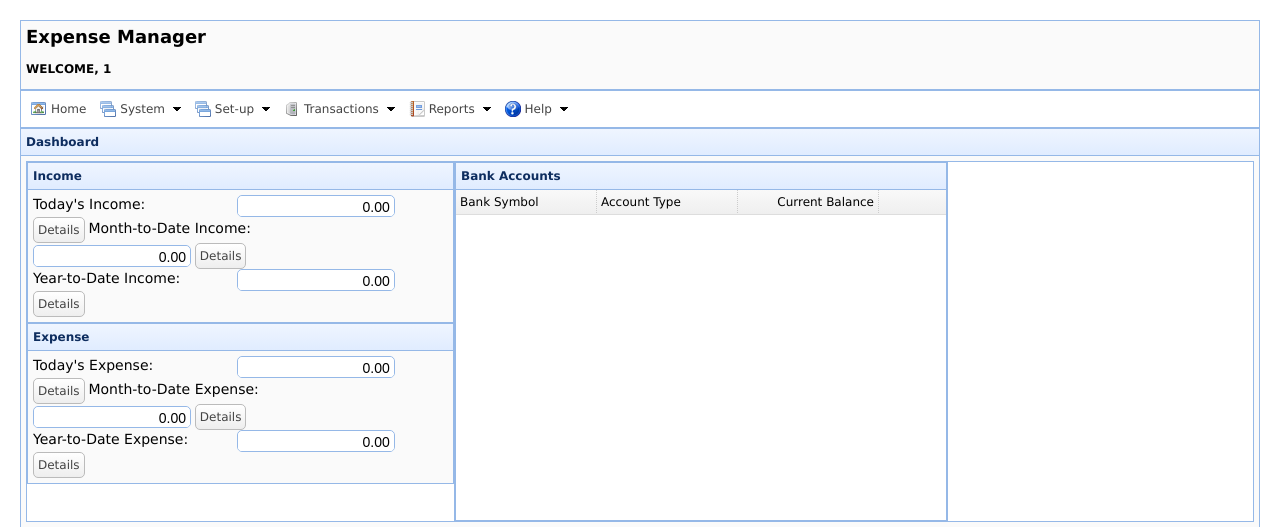
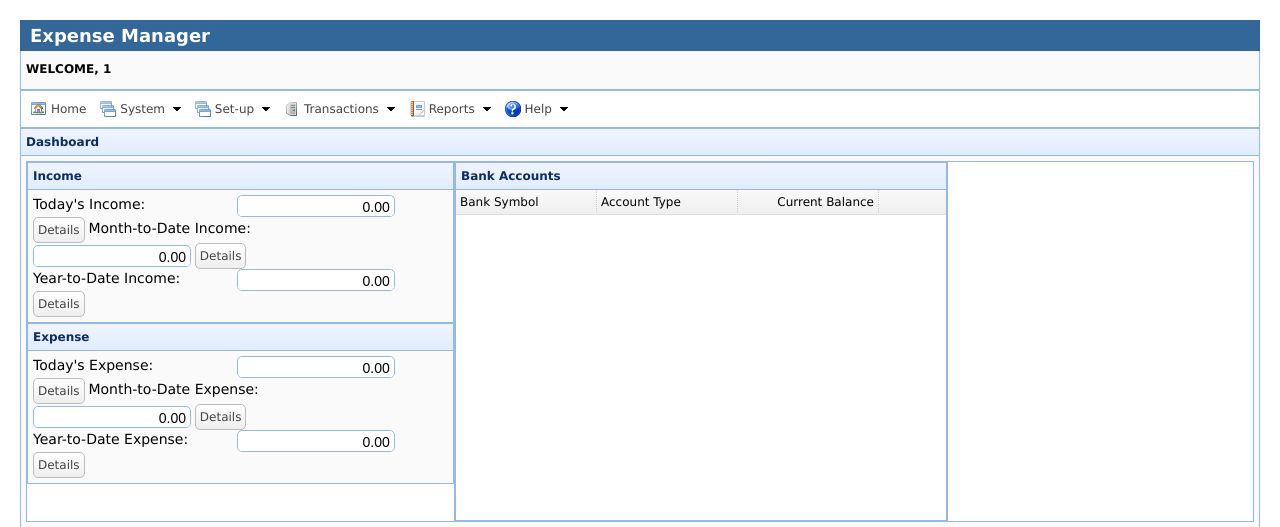
Before and after one commit to JeffreyAReyes/expensemanagerjquery, a PHP site: page /main.php in a window 1280 px wide. Shown: the top 527 px of the page. Run offline with PHP 8.4, Linux system fonts and the light colour scheme; the visitor is signed in with stand-in values (Sample User, id 1); data that the repository does not hold is empty.

Commit message:
Code additions

```diff
--- a/main.php
+++ b/main.php
@@ -26,12 +26,18 @@ if (!(isset($_SESSION['login']) && $_SESSION['login'] != '')) {
 	<script type="text/javascript" src="jsfiles/get_data.js"></script>
 	<script type="text/javascript" src="jsfiles/misc_procs.js"></script>
 </head>
+
 <body>
-	<div class="easyui-panel" style="padding:5px;width:100%;background:#fafafa;">
-		<h2>Expense Manager</h2>
-		<h1>WELCOME, <?php echo $_SESSION['fname'];?></h1>
+	<div class="easyui-layout">
+		<div region="north" border="false" class="rtitle">
+			Expense Manager
+		</div>
+
+		<div class="easyui-panel" style="padding:5px;width:100%;background:#fafafa;">
+			<h2>Expense Manager</h2>
+			<h1>WELCOME, <?php echo $_SESSION['fname'];?></h1>
+		</div>
     </div>
-
     <div class="easyui-panel" style="padding:5px;width:100%">
         <a href="main.php" class="easyui-linkbutton" data-options="plain:true,iconCls:'icon-home'">Home</a>
 		<a href="#" class="easyui-menubutton" data-options="menu:'#mmsystem',iconCls:'icon-setup'">System</a>
@@ -176,6 +182,14 @@ if (!(isset($_SESSION['login']) && $_SESSION['login'] != '')) {
 
 		}
 
+		.rtitle{
+			font-size:18px;
+			font-weight:bold;
+			padding:5px 10px;
+			background:#336699;
+			color:#fff;
+		}
+
 	</style>
 
 </body>
```
